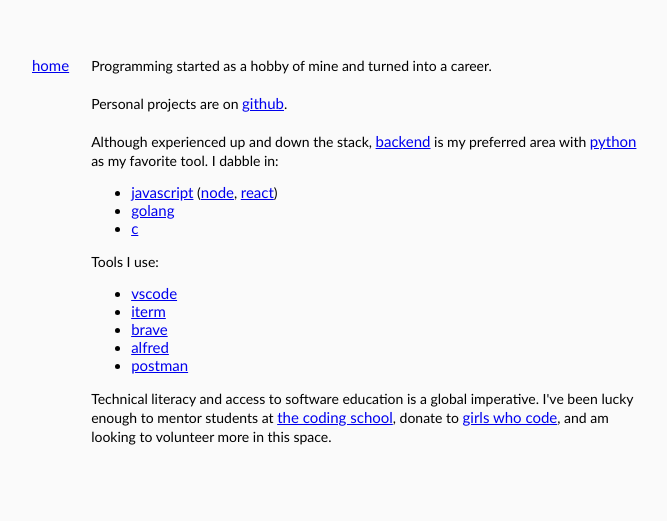
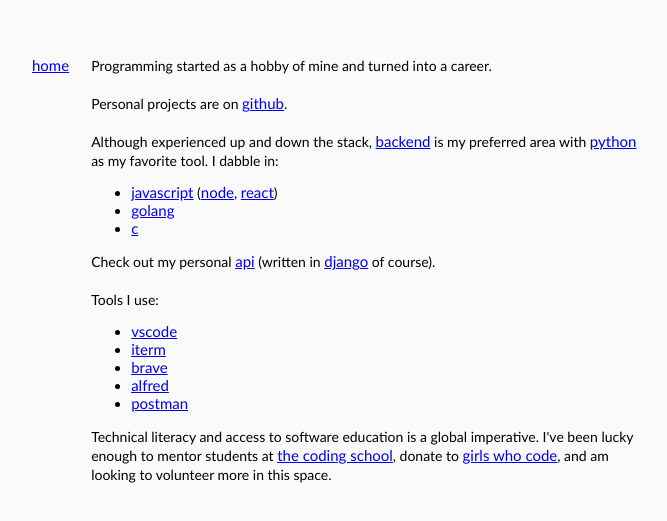
Before and after one commit to robertjkeck2/robertjkeck2.github.io, a plain HTML site: page pages/code.html in a window 1280 px wide. Shown: the part 117-638 px from the top of the page, without its empty margins (300-967 px from the left). Drawn offline with Linux system fonts and the light colour scheme.

Commit message:
added personal api

```diff
--- a/pages/code.html
+++ b/pages/code.html
@@ -27,6 +27,7 @@
                             <li><a href="https://tour.golang.org/">golang</a></li>
                             <li><a href="https://www.learn-c.org/">c</a></li>
                         </ul>
+                        Check out my personal <a href="https://api.robertjohnkeck.com/">api</a> (written in <a href="https://www.django-rest-framework.org/tutorial/quickstart/">django</a> of course).<br><br>
                         Tools I use:
                         <ul>
                             <li><a href="https://code.visualstudio.com/">vscode</li>
```
